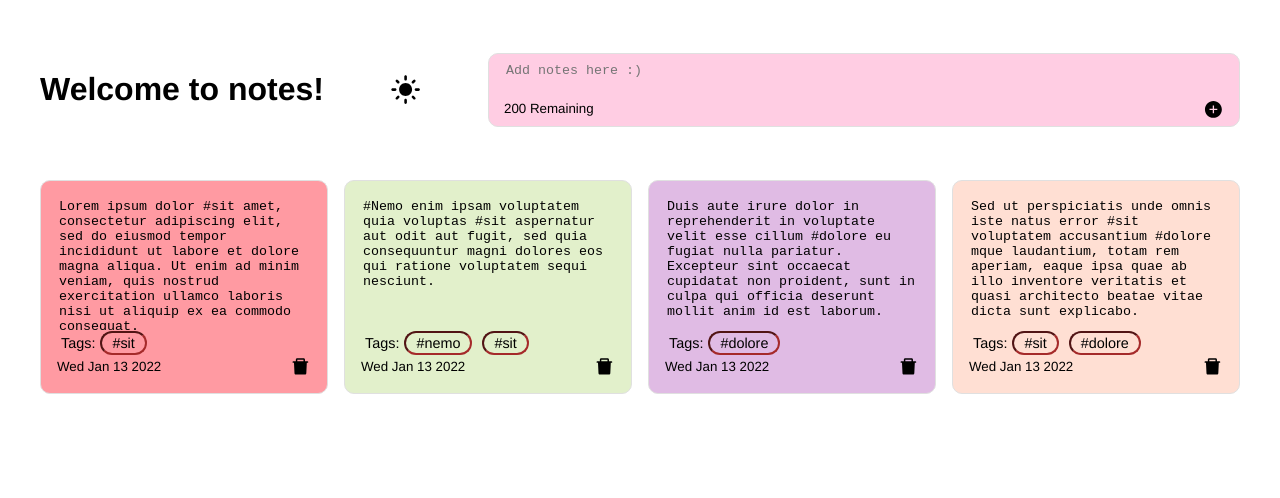
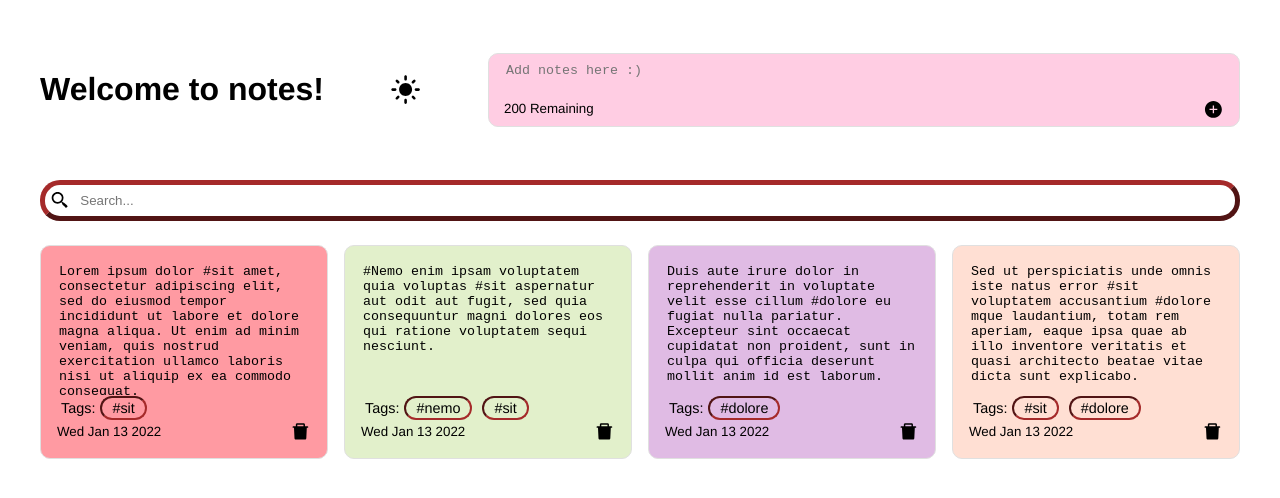
Before and after one commit to nadyacherepaha/notes_app, a React (Create React App) app: page / in a window 1280 px wide. Shown: the top 498 px of the page. Built offline with nearby package versions, Linux system fonts and the light colour scheme.

Commit message:
Add search bar

```diff
--- a/src/App.tsx
+++ b/src/App.tsx
@@ -6,6 +6,7 @@ import { getRandomNumber } from './utils';
 import getNotes from './redux/selectors/notesSelectors';
 import { useAppDispatch, useAppSelector } from './hooks.ts/redux';
 import notesSlice from './redux/reducers/notesReducer';
+import SearchInput from './components/search/SearchInput';
 
 const App: FC = () => {
   const currentDate = new Date().toDateString();
@@ -15,6 +16,7 @@ const App: FC = () => {
 
   const [value] = useState<INote[]>([]);
   const [darkMode, setDarkMode] = useState(false);
+  const [searchText, setSearchText] = useState('');
 
   const handleAddNote = (text: string) => {
     if (value) {
@@ -38,8 +40,11 @@ const App: FC = () => {
           onAddNoteHandler={handleAddNote}
           onToggleDarkModeHandler={setDarkMode}
         />
+        <SearchInput onSearchNoteHandler={setSearchText} />
         <NotesList
-          notes={notes}
+          notes={notes.filter((note) =>
+						note.text.toLowerCase().includes(searchText)
+					)}
           onDeleteNoteHandler={(id) => handleDeleteNote(id)}
         />
       </div>
--- a/src/components/header/header.scss
+++ b/src/components/header/header.scss
@@ -19,6 +19,19 @@
 .dark-mode {
 	background-color: #202124;
 
+	.search {
+		border: 5px double rgb(175, 175, 175);
+
+		&-icon {
+			color: white;
+		}
+
+		input {
+			color: whitesmoke;
+			background-color: transparent;
+		}
+	}
+
 	h1 {
 		color: #fff;
 	}
--- /dev/null
+++ b/src/components/search/SearchInput.tsx
@@ -0,0 +1,25 @@
+import React, { FC } from 'react';
+import { BiSearchAlt2 } from 'react-icons/bi';
+import './searchInput.scss';
+
+interface ISearchInput {
+  onSearchNoteHandler: React.Dispatch<React.SetStateAction<string>>;
+}
+
+const SearchInput: FC<ISearchInput> = ({ onSearchNoteHandler }) => {
+	return (
+		<div className='search'>
+			<BiSearchAlt2 className='search-icon' size='1.3em' />
+			<input
+        className='serach__input'
+				onChange={(event) =>
+					onSearchNoteHandler(event.target.value.toLowerCase())
+				}
+				type='search'
+				placeholder='Search...'
+			/>
+		</div>
+	);
+};
+
+export default SearchInput;
--- /dev/null
+++ b/src/components/search/searchInput.scss
@@ -0,0 +1,33 @@
+.search {
+	display: flex;
+	align-items: center;
+	background-color: transparent;
+  border: 5px outset brown;
+	border-radius: 20px;
+	padding: 5px;
+	margin-bottom: 1.5em;
+
+  .search-icon {
+    padding-right: 10px;
+  }
+
+  input {
+    border: 0;
+    padding: 0;
+    width: 100%;
+    background-color: transparent;
+
+    &:focus,
+    &:hover,
+    &:active {
+      outline: none;
+      border: 0;
+    }
+  }
+
+  &__input {
+    border: 0;
+    background-color: transparent;
+    width: 100%;
+  }
+}
```
